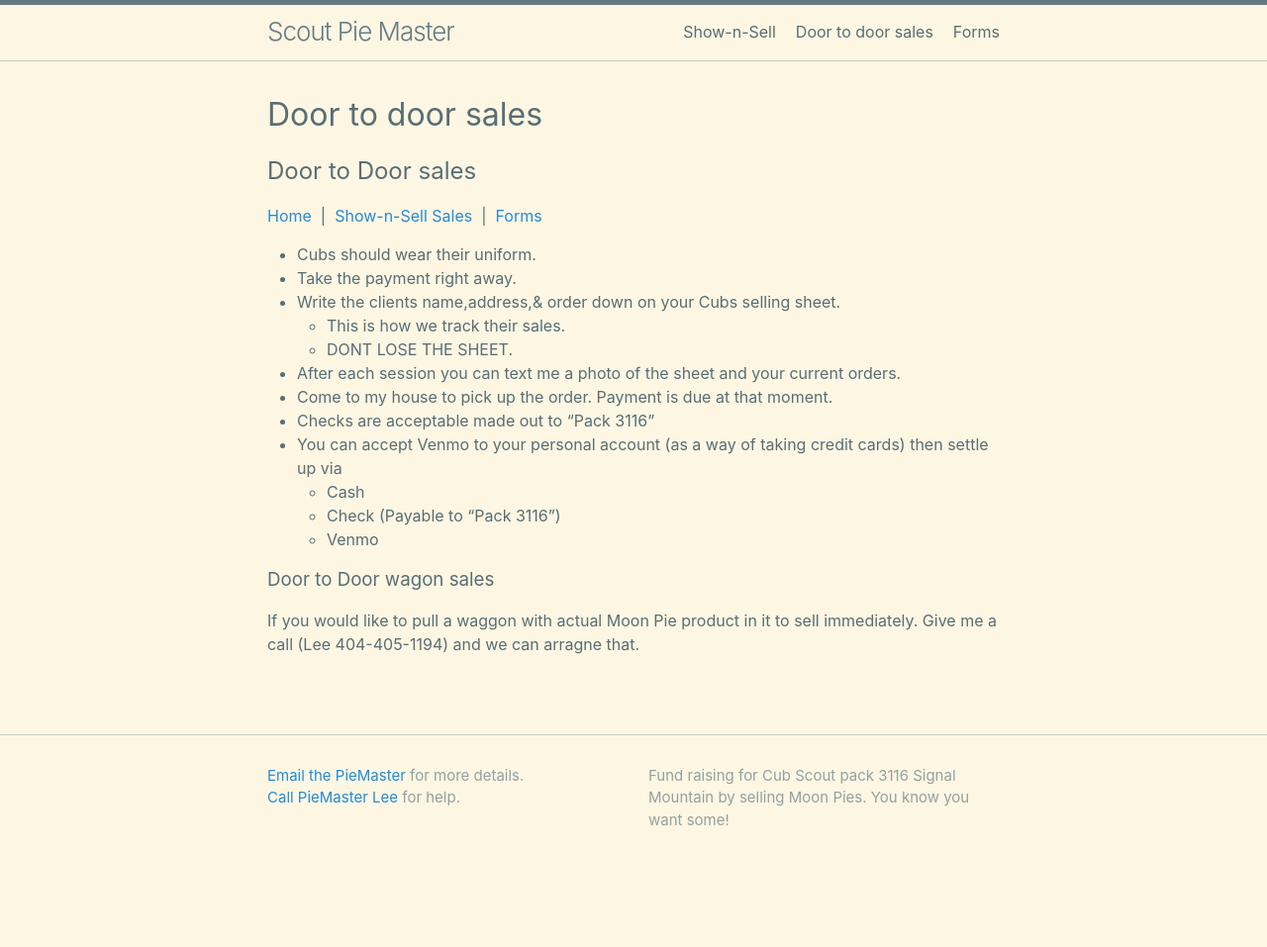
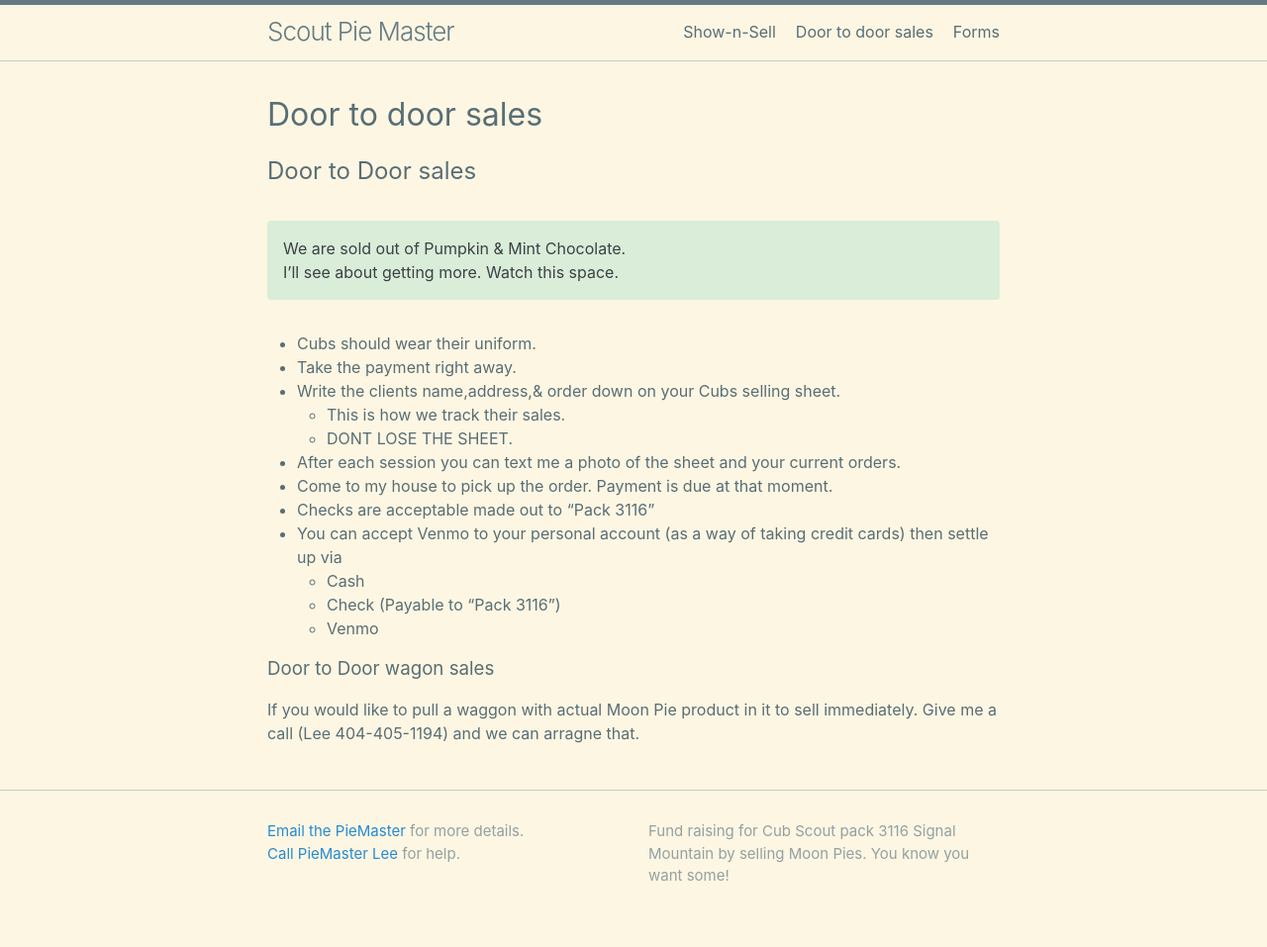
Before and after one commit to CodeJourneymen/scoutpiemaster, a Jekyll site: the page built from doortodoor.md, in a window 1280 px wide. Shown: the whole page at 99% size. Built offline with Jekyll 4.4.1, drawn with Linux system fonts in a browser that asks for light colours; before the commit the page ends 900 px from its top, so only the background shows below that.

Commit message:
sold out messages
Signed-off-by: Lee Walker <lee@codejourneymen.com>

```diff
--- a/_sass/minima/custom-styles.scss
+++ b/_sass/minima/custom-styles.scss
@@ -5,3 +5,12 @@
     margin: 0 auto;
     display: block;
 }
+
+.notice--success {
+    margin: 2em 0 !important;
+    padding: 1em;
+    color: #3d4144;
+    text-indent: initial;
+    background-color: #d9edd9;
+    border-radius: 4px;
+}
--- a/doortodoor.md
+++ b/doortodoor.md
@@ -5,11 +5,10 @@ permalink: /doortodoor/
 ---
 
 ## Door to Door sales
-[Home](/)
-&nbsp;|&nbsp;
-[Show-n-Sell Sales](/shownsell)
-&nbsp;|&nbsp;
-[Forms](/forms)
+
+We are sold out of Pumpkin & Mint Chocolate.<br/>
+I'll see about getting more. Watch this space.
+{: .notice--success }
 
 - Cubs should wear their uniform.
 - Take the payment right away.
```
Also changed, not shown: forms.md (+4 -0 lines), index.md (+4 -0 lines), shownsell.md (+4 -0 lines).
